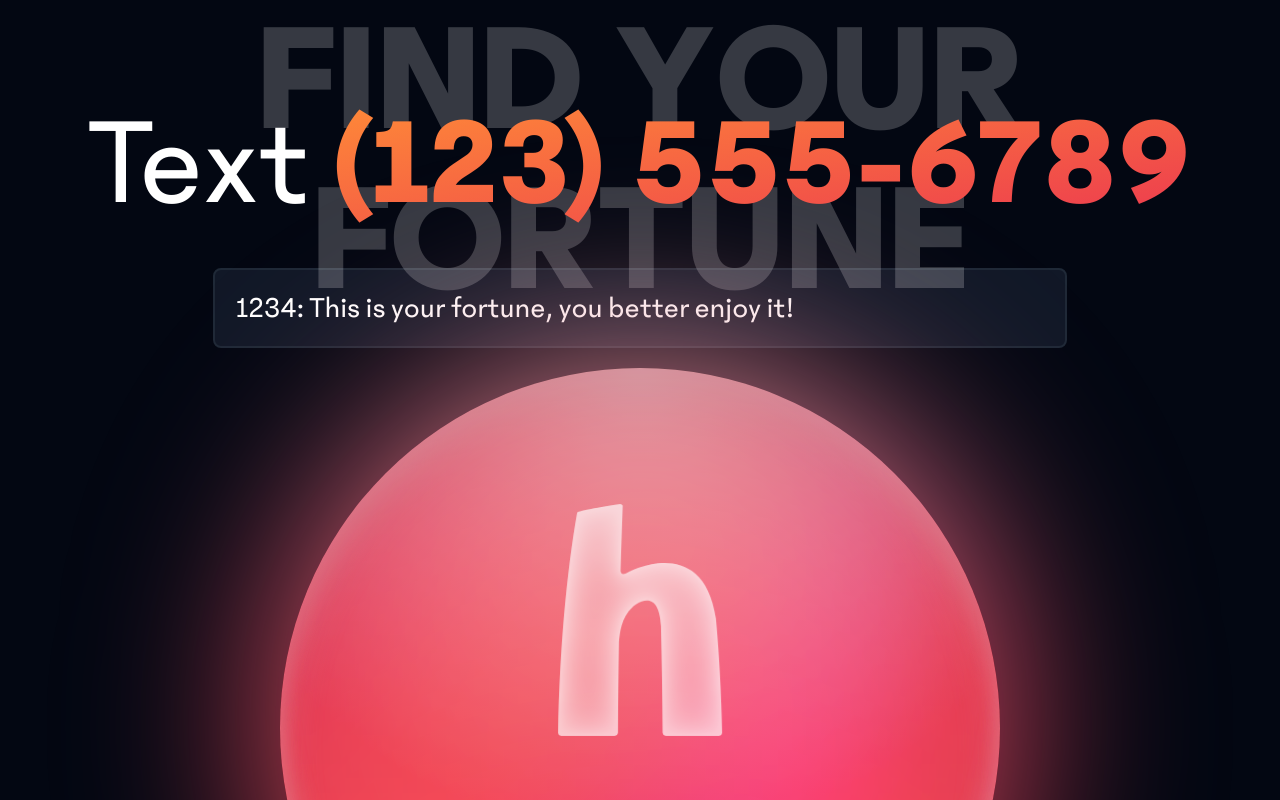
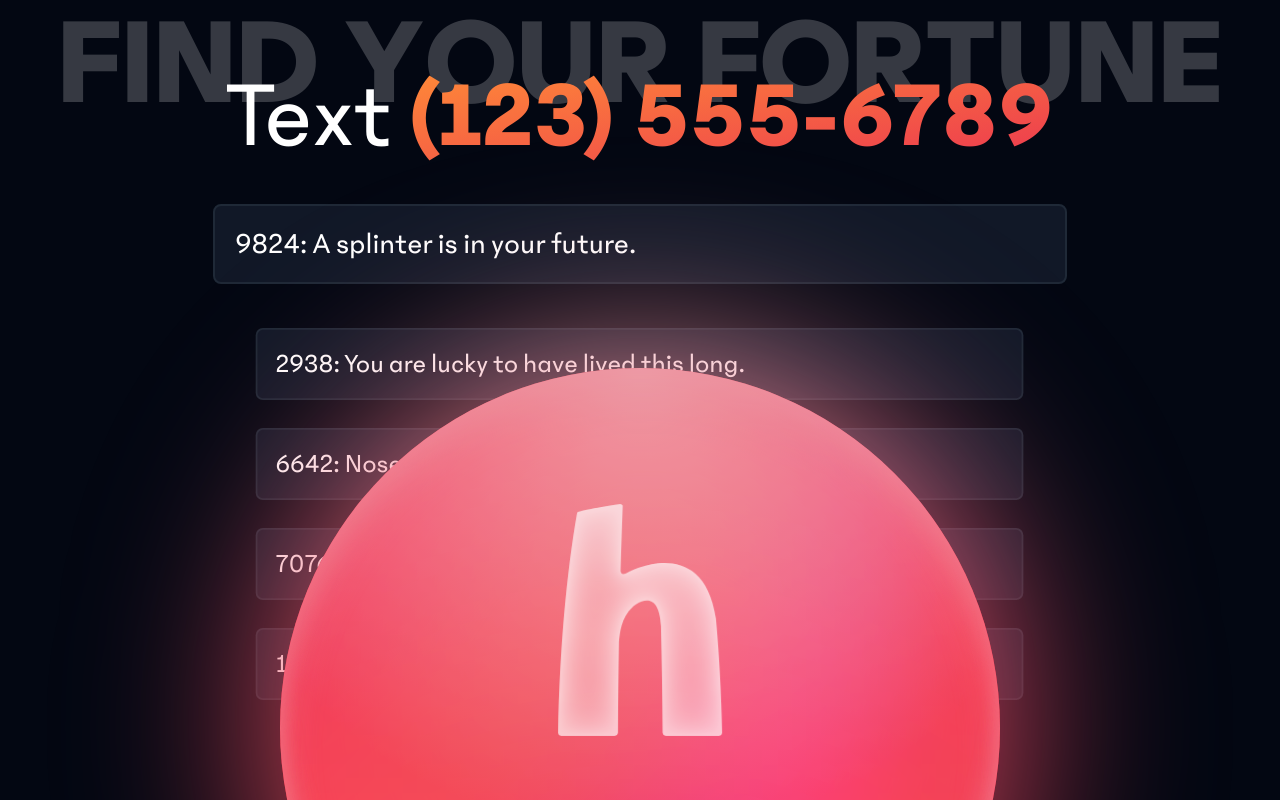
Before and after one commit to gusruben/club-fair-aura-monopoly, a SvelteKit app: page / in a window 1280 px wide. Built offline with nearby package versions, Linux system fonts and the light colour scheme.

Commit message:
Resize stuff

```diff
--- a/src/lib/CrystalBall.svelte
+++ b/src/lib/CrystalBall.svelte
@@ -2,7 +2,7 @@
 	import MagicBackground from "./MagicBackground.svelte";
 </script>
 
-<div class="rounded-full w-full h-full relative">
+<div class="rounded-full w-full h-full relative bg-brand-red">
     <!-- duplicate to blur for the background -->
     <div class="ball ball-copy">
         <MagicBackground
--- a/src/routes/+page.svelte
+++ b/src/routes/+page.svelte
@@ -2,6 +2,13 @@
 	import CrystalBall from './../lib/CrystalBall.svelte';
 
     const phoneNumber = "11235556789"
+    const fortunes = [
+        [9824, "A splinter is in your future."],
+        [2938, "You are lucky to have lived this long."],
+        [6642, "Nose hairs will become a problem."],
+        [7076, "You are not illiterate."],
+        [1025, "Error 404: Fortune not found"],
+    ]
 
     function formatPhoneNumber(phoneNumber: string) {
 		const cleaned = ('' + phoneNumber).replace(/\D/g, '');
@@ -13,16 +20,18 @@
 
 <div class="fixed inset-0 bg-gray-950 overflow-hidden">
     <div class="flex flex-col gap-5 justify-center">
-        <h1 class="font-sans font-bold text-white text-[10rem] uppercase text-center opacity-20 leading-none h-20">Find Your Fortune</h1>
-        <h1 class="font-sans text-white text-[8rem] text-center leading-none z-10">
+        <h1 class="font-sans font-bold text-white text-[8rem] uppercase text-center opacity-20 leading-none h-12">Find Your Fortune</h1>
+        <h1 class="font-sans text-white text-[6rem] text-center leading-none z-10">
             Text <span class="font-bold text-transparent bg-gradient-to-br from-brand-orange to-brand-red bg-clip-text">{formatPhoneNumber(phoneNumber)}</span>
         </h1>
     </div>
 
     <div class="bg-gray-900 w-2/3 mx-auto my-10 p-5 rounded-lg border-gray-800 border-2 text-3xl text-white">
-        1234: This is your fortune, you better enjoy it!
+        {fortunes[0][0]}: {fortunes[0][1]}
     </div>
-    <!-- <div class="bg-gray-900 w-2/3 mx-auto my-5 p-5 rounded-lg border-gray-800 border-2 text-3xl scale-75 text-white">1234: This is your fortune, you better enjoy it!</div> -->
+    {#each fortunes.slice(1) as fortune}
+        <div class="bg-gray-900 w-2/3 mx-auto my-5 p-5 rounded-lg border-gray-800 border-2 text-3xl scale-[90%] text-white">{fortune[0]}: {fortune[1]}</div>
+    {/each}
 
     <div class="absolute left-1/2 bottom-0 -translate-x-1/2 translate-y-[40%] w-[90vh] h-[90vh]">
         <CrystalBall />
```
